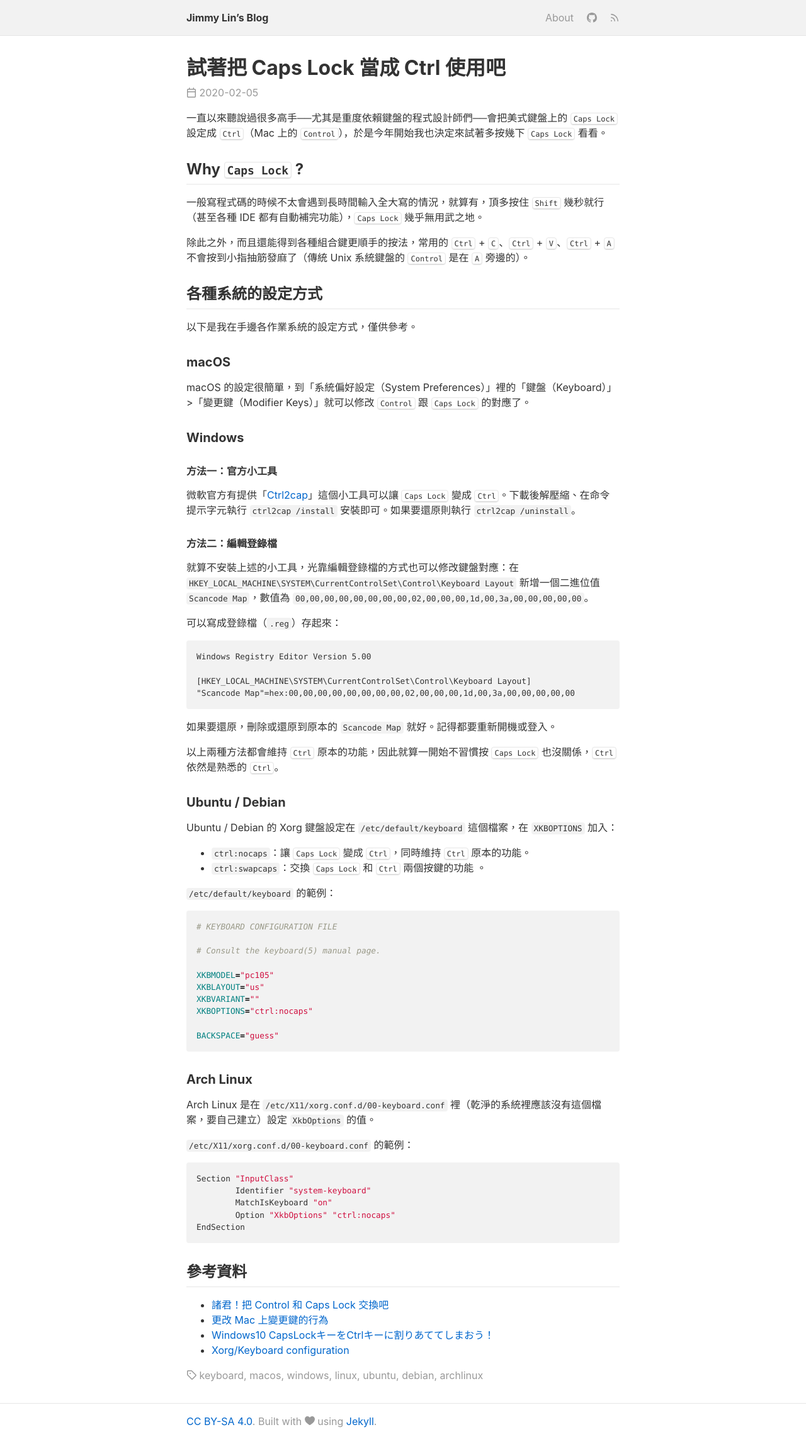
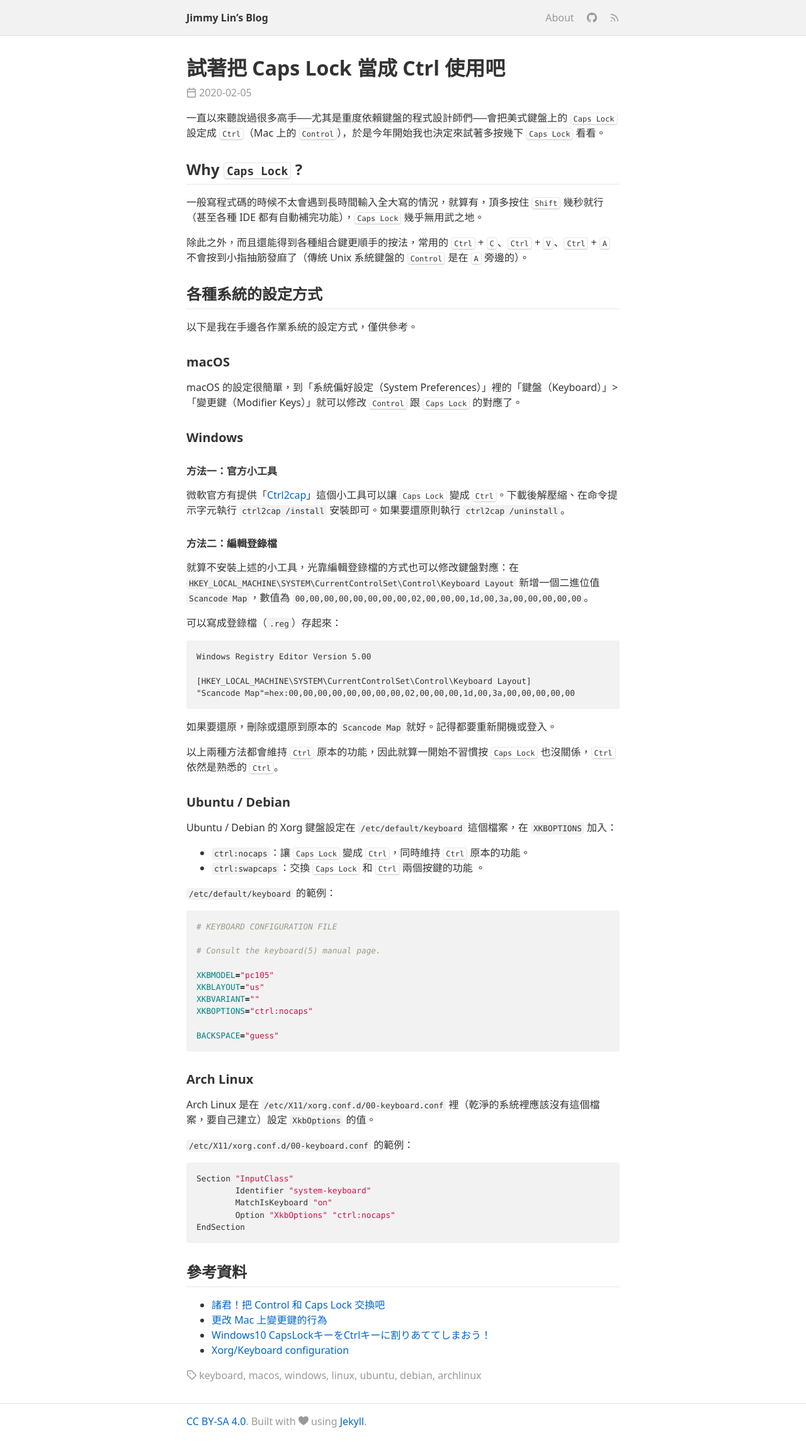
Before and after one commit to mnghsn/jmln.tw, a Jekyll site: the page built from _posts/2020-02-05-caps-lock-as-ctrl.md, in a window 1280 px wide. Shown: the whole page at 63% size. Built offline with Jekyll 4.4.1, drawn with Linux system fonts in a browser that asks for light colours.

Commit message:
Use modern font stacks

```diff
--- a/_sass/_variables.scss
+++ b/_sass/_variables.scss
@@ -39,8 +39,8 @@
 
 // Fonts
 
-$font-family-sans-serif: -apple-system, BlinkMacSystemFont, "Segoe UI", Helvetica, Arial, sans-serif, "Apple Color Emoji", "Segoe UI Emoji", "Segoe UI Symbol" !default;
-$font-family-monospace:  "SFMono-Regular", Consolas, "Liberation Mono", Menlo, Courier, monospace !default;
+$font-family-sans-serif: system-ui, sans-serif !default;
+$font-family-monospace:  ui-monospace, "Cascadia Code", "Source Code Pro", Menlo, Consolas, "DejaVu Sans Mono", monospace !default;
 $font-family-base:       $font-family-sans-serif !default;
 
 $font-size-base: $root-size !default;
```
